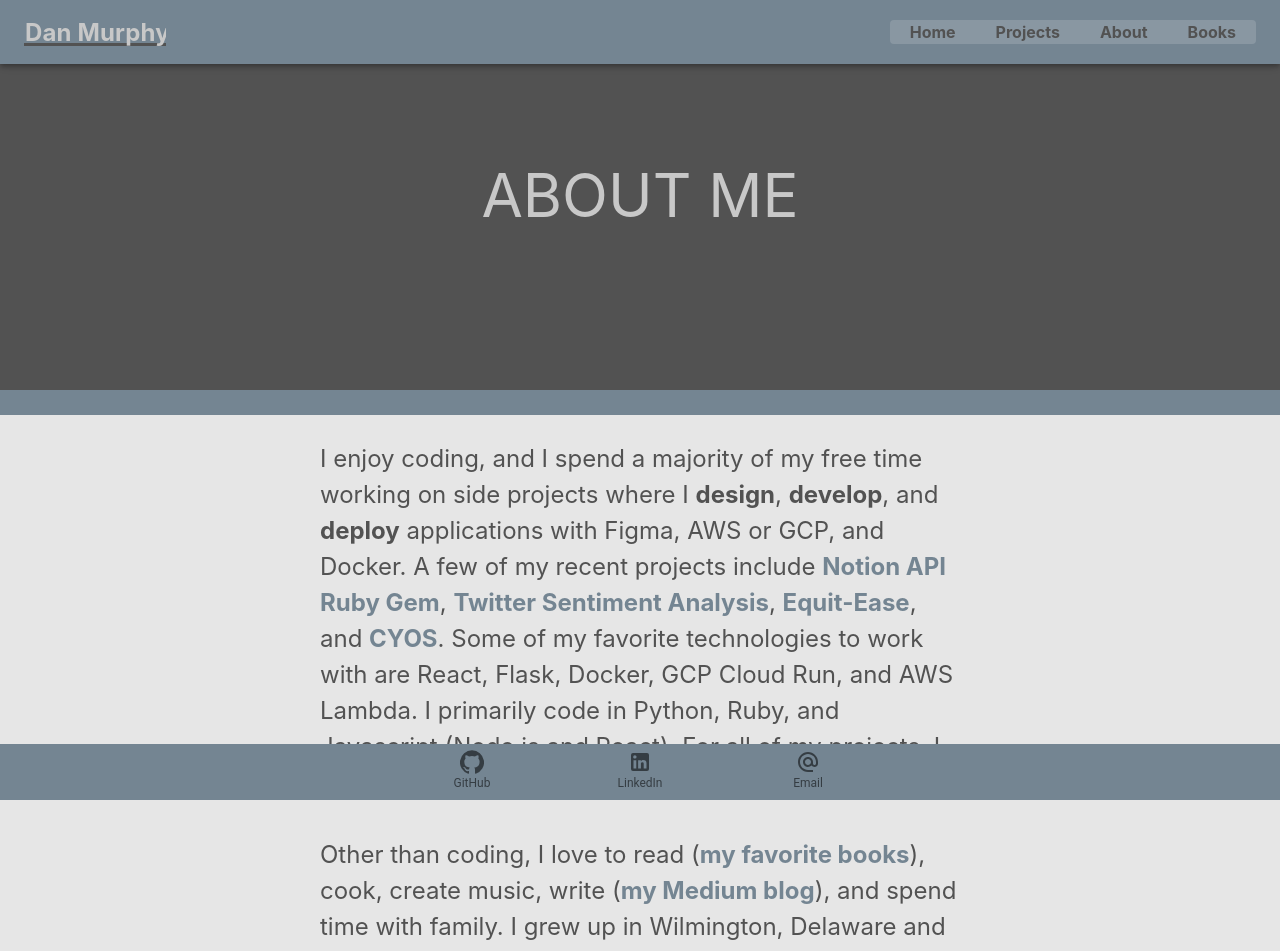
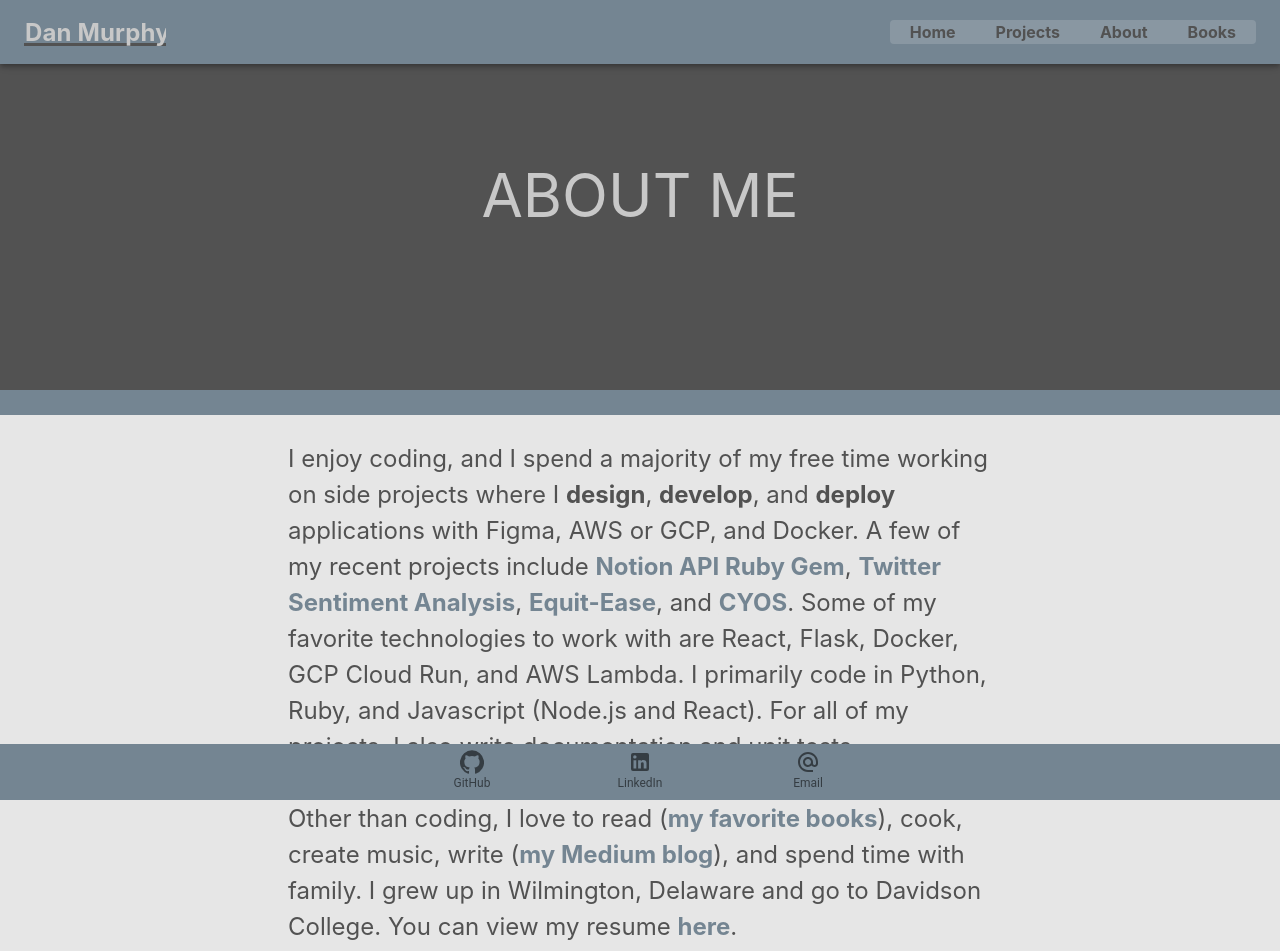
Before and after one commit to danmurphy1217/website, a React (Create React App) app: page /about in a window 1280 px wide. Shown: the top 951 px of the page. Built offline with nearby package versions, Linux system fonts and the light colour scheme.

Commit message:
minor style updates

```diff
--- a/src/components/Header.js
+++ b/src/components/Header.js
@@ -39,17 +39,16 @@ const useStyles = makeStyles((theme) => ({
   siteNavitation: {
     position: "relative",
     borderRadius: theme.shape.borderRadius,
-    backgroundColor: fade(theme.palette.common.white, 0.15),
-    "&:hover": {
-      backgroundColor: fade(theme.palette.common.white, 0.25),
-    },
-    marginLeft: 0,
+    backgroundColor: fade(theme.palette.common.white, 0),
     width: "100%",
-    display: "table-cell",
     textAlign: "center",
     [theme.breakpoints.up("sm")]: {
       marginLeft: theme.spacing(1),
       width: "auto",
+      backgroundColor: fade(theme.palette.common.white, 0.15),
+      "&:hover": {
+        backgroundColor: fade(theme.palette.common.white, 0.25),
+      },
     },
   },
 }));
--- a/src/components/PageSupportingContent.js
+++ b/src/components/PageSupportingContent.js
@@ -15,7 +15,7 @@ const SupportingContentText = styled.p`
   padding-top: 2%;
   font-size: 24px;
   color: #525252;
-  width: 50%;
+  width: 55%;
 `;
 
 const PageSupportingContent = (props) => {
```
Also changed, not shown: 1 other file (tests, documents, lock files or other folders).
